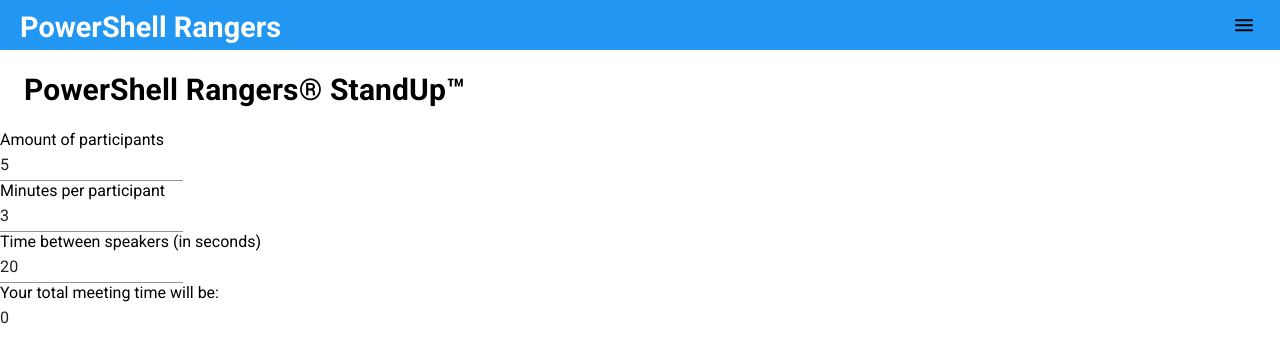
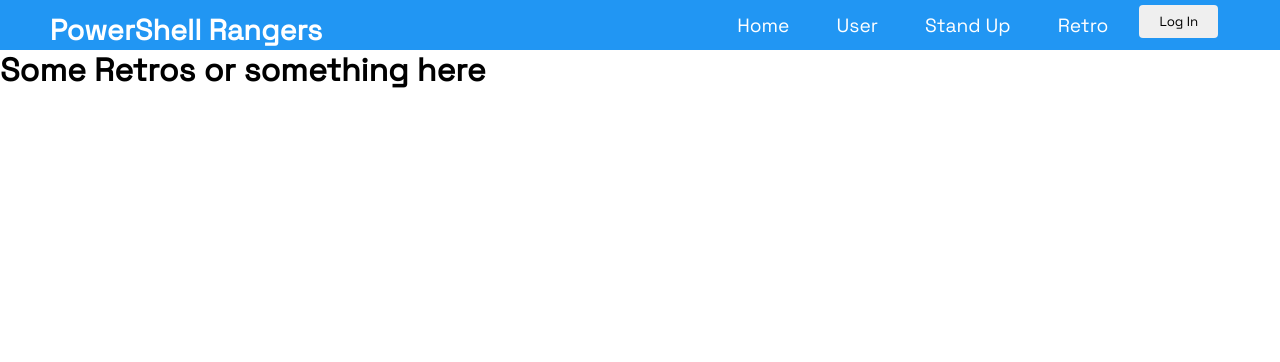
Before and after one commit to atTommy98/powagile_front_end, a React (Create React App) app: page /rituals/retro in a window 1280 px wide. Shown: the top 362 px of the page. Built offline with nearby package versions, Linux system fonts and the light colour scheme.

Commit message:
Router finished

```diff
--- a/src/App.js
+++ b/src/App.js
@@ -1,16 +1,19 @@
 import "./App.css";
+
+// Pages
+import StandUpPage from "./pages/StandUpPage/StandUpPage";
+import HomePage from "./pages/HomePage/HomePage";
+import RetroPage from "./pages/RetroPage/RetroPage";
+import UserPage from "./pages/UserPage/UserPage";
 
 // React
 import React from "react";
 
-// React Router
-// import { Router, Route, Switch, Link } from "react-router";
-
 // Components
 import Nav from "./components/Nav/Nav.js";
-import StandUpPage from "./pages/StandUpPage/StandUpPage.js";
 
-import UserInfo from "./components/Login/UserInfo/UserInfo";
+//Router
+import {Route, Switch } from "react-router-dom";
 
 function App() {
   return (
@@ -19,13 +22,15 @@
         <Nav />
       </header>
       <main>
-        <StandUpPage />
-        <UserInfo />
+        <Switch>
+          <Route path="/rituals/retro" component={RetroPage}></Route>
+          <Route path="/rituals/standup" component={StandUpPage}></Route>
+          <Route path="/user" component={UserPage}></Route>
+          <Route path="/" component={HomePage}></Route>
+        </Switch>
       </main>
     </div>
   );
 }
 
-
-
 export default App;
--- a/src/components/Login/LogInButton/LogInButton.js
+++ b/src/components/Login/LogInButton/LogInButton.js
@@ -8,5 +8,9 @@
 export default function LogInButton() {
   const { loginWithRedirect } = useAuth0();
 
-  return <button className="btn" onClick={() => loginWithRedirect()}>Log In</button>;
+  return (
+    <button className="btn" onClick={() => loginWithRedirect()}>
+      Log In
+    </button>
+  );
 }
--- a/src/components/Nav/MenuItems.js
+++ b/src/components/Nav/MenuItems.js
@@ -1,5 +1,6 @@
 export const MenuItems = [
-  { title: "Home", url: "/home", cName: "nav-links" },
-  { title: "About", url: "#", cName: "nav-links" },
-  { title: "Rituals", url: "#", cName: "nav-links" },
+  { title: "Home", url: "/", cName: "nav-links" },
+  { title: "User", url: "/user", cName: "nav-links" },
+  { title: "Stand Up", url: "/rituals/standup", cName: "nav-links" },
+  { title: "Retro", url: "/rituals/retro", cName: "nav-links" },
 ];
--- a/src/components/Nav/Nav.css
+++ b/src/components/Nav/Nav.css
@@ -22,7 +22,7 @@
 
 .nav-menu {
   display: grid;
-  grid-template-columns: repeat(4, auto);
+  grid-template-columns: repeat(5, auto);
   grid-gap: 15px;
   align-content: space-between;
   list-style: none;
@@ -48,7 +48,7 @@
   display: none;
 }
 
-@media screen and (max-width: 1500px) {
+@media screen and (max-width: 500px) {
   .navbarItems {
     position: relative;
 
@@ -66,7 +66,7 @@
     width: 100%;
     height: 300px;
     position: absolute;
-    top: 50px;
+    top: 500px;
     left: -120%;
     opacity: 1;
     transition: all 0.5s ease;
--- a/src/components/Nav/Nav.js
+++ b/src/components/Nav/Nav.js
@@ -1,19 +1,20 @@
 // React
 import React, { useState } from "react";
 
-// FIXME: THIS NEEDS TO BE IMPLEMENTED
-// React Router
-// import { Router, Route, Switch, Link } from "react-router";
-
-import "@fortawesome/fontawesome-svg-core";
-
+// Other Pages
 import LogInButton from "../../components/Login/LogInButton/LogInButton";
 import LogOutButton from "../../components/Login/LogOutButton/LogOutButton";
+
+//Auth0
 import { useAuth0 } from "@auth0/auth0-react";
 
-// Menu Items
+//Router
+import { Link } from "react-router-dom";
+
+// Nav Items
 import { MenuItems } from "./MenuItems";
 import MenuRoundedIcon from "@material-ui/icons/MenuRounded";
+import "@fortawesome/fontawesome-svg-core";
 
 // CSS
 import "./Nav.css";
@@ -25,7 +26,7 @@
     setOnOff(!onOff);
   }
 
-  const { user, isAuthenticated, isLoading } = useAuth0();
+  const { isAuthenticated } = useAuth0();
 
   return (
     <div className="navContainer">
@@ -37,11 +38,9 @@
         <ul className={onOff ? "nav-menu active" : "nav-menu"}>
           {MenuItems.map((item, index) => {
             return (
-              <li key={index}>
-                <a className={item.cName} href={item.url}>
-                  {item.title}
-                </a>
-              </li>
+              <Link className={item.cName} to={`${item.url}`}>
+                {item.title}
+              </Link>
             );
           })}
           <li>{isAuthenticated ? <LogOutButton /> : <LogInButton />}</li>
--- a/src/index.js
+++ b/src/index.js
@@ -4,9 +4,11 @@
 import App from "./App";
 import reportWebVitals from "./reportWebVitals";
 import { Auth0Provider } from "@auth0/auth0-react";
+import {BrowserRouter} from "react-router-dom"
 
 ReactDOM.render(
   <React.StrictMode>
+    <BrowserRouter>
       <Auth0Provider
         domain="dev-6mmowvjn.eu.auth0.com"
         clientId="BXfGlx4LWMwxeBvfNJl5mDya5yoDCOEp"
@@ -14,6 +16,7 @@
       >
         <App />
       </Auth0Provider>
+    </BrowserRouter>
   </React.StrictMode>,
   document.getElementById("root")
 );
--- /dev/null
+++ b/src/pages/HomePage/HomePage.js
@@ -0,0 +1,13 @@
+// React
+import React from "react";
+
+// CSS
+import "./HomePage.css";
+
+export default function HomePage() {
+  return (
+    <div>
+      <h1>Homepage</h1>
+    </div>
+  );
+}
--- /dev/null
+++ b/src/pages/RetroPage/RetroPage.js
@@ -0,0 +1,13 @@
+// React
+import React from "react";
+
+// CSS
+import "./RetroPage.css";
+
+export default function RetroPage() {
+  return (
+    <div>
+      <h1>Some Retros or something here</h1>
+    </div>
+  );
+}
--- /dev/null
+++ b/src/pages/UserPage/UserPage.js
@@ -0,0 +1,16 @@
+// React
+import React from "react";
+
+// CSS
+import "./UserPage.css";
+
+import UserInfo from "../../components/Login/UserInfo/UserInfo"
+
+export default function UserPage() {
+  return (
+    <div>
+      <h1>User Information</h1>
+      <UserInfo></UserInfo>
+    </div>
+  );
+}
```
Also changed, not shown: src/pages/HomePage/HomePage.css (added), src/pages/RetroPage/RetroPage.css (added), src/pages/UserPage/UserPage.css (added), 1 other file (tests, documents, lock files or other folders). Lines whose indentation alone changed are shown as unchanged.
